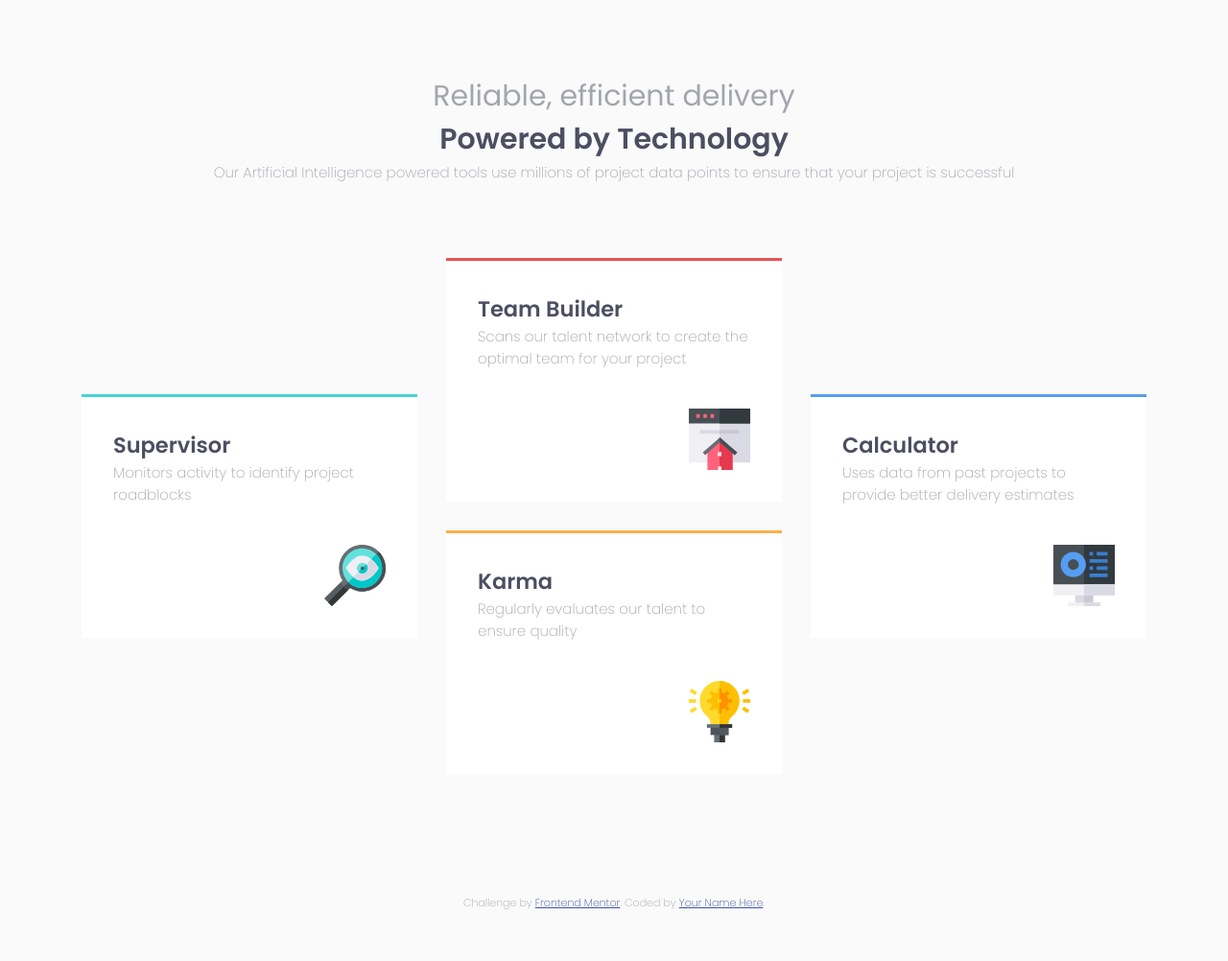
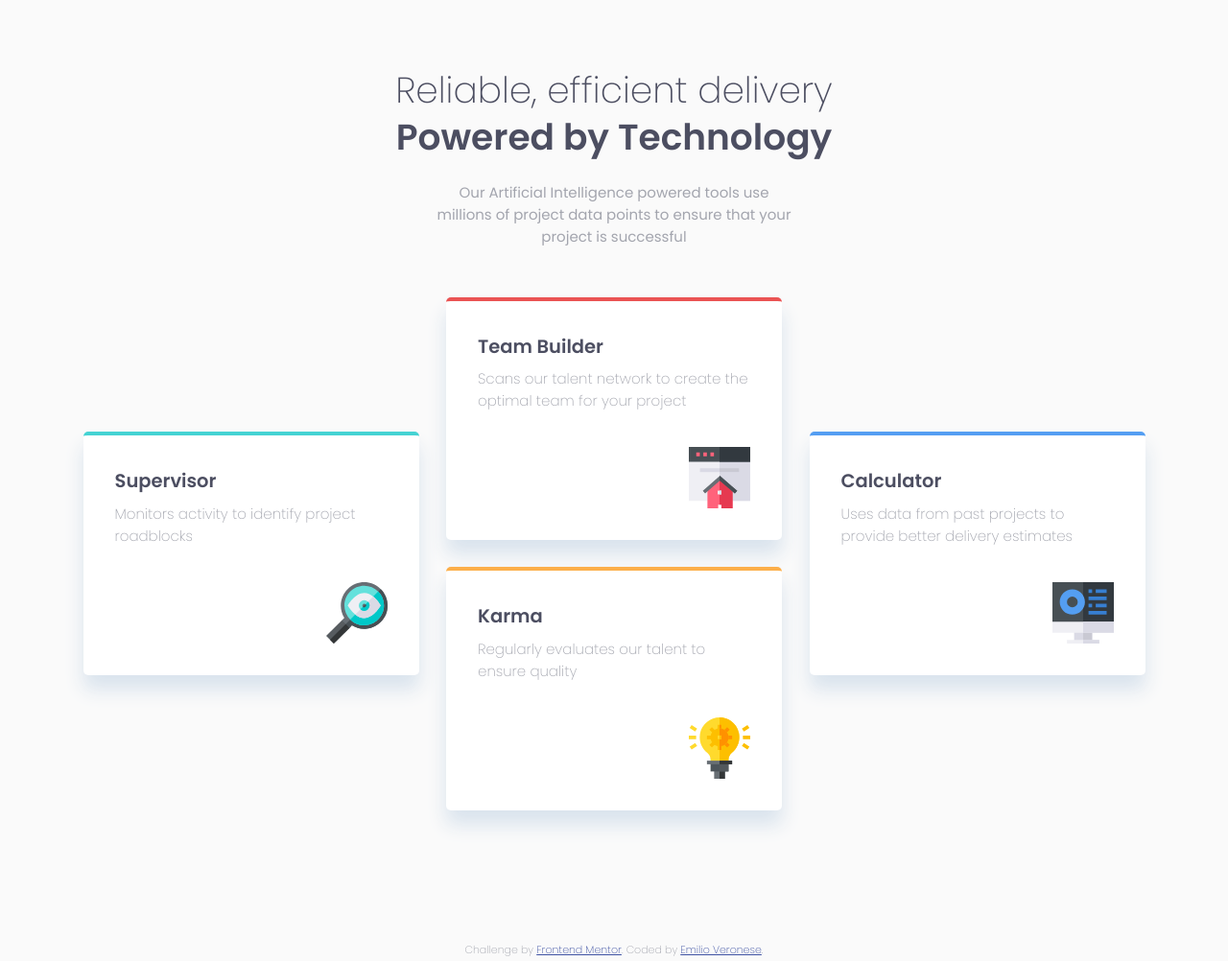
Before and after one commit to E1000o/FM7-four-card-feature-section-master, a plain HTML site: page index.html in a window 1280 px wide. Shown: the whole page at 96% size. Drawn offline with Linux system fonts and the light colour scheme.

Commit message:
complete desktop version

```diff
--- a/css/styles.css
+++ b/css/styles.css
@@ -21,6 +21,8 @@ html {
                          "footer";
     justify-items: center;
     align-items: center;
+    row-gap: 0.8em;
+    padding-top: 2em;
 }
 
 .header {
@@ -33,9 +35,23 @@ h1, h2 {
     font-weight: 600;
 }
 
+h1 {
+    line-height: 1.3;
+    margin-bottom: 0.7em;
+}
+
 .top-heading {
+    font-weight: 200;
+    font-size: 2.5rem;
+}
+
+.bottom-heading {
+    font-size: 2.5rem;
+}
+
+.header p {
+    padding: 0 30em;
     font-weight: 400;
-    color: hsl(229, 6%, 66%);
 }
 
 .inner-container {
@@ -47,7 +63,7 @@ h1, h2 {
                          "supervisor karma calculator";
     justify-items: center;
     align-items: center;
-    gap: 2em;
+    gap: 1.9em;
 
 }
 
@@ -56,10 +72,17 @@ h1, h2 {
     padding: 2.2em;
     max-width: 350px;
     position: relative;
+    box-shadow: 0px 15px 20px rgb(217 227 237);
+    border-radius: 5px;
+}
+
+.inner-container h2 {
+    font-size: 1.3rem;
+    margin-bottom: 0.4em;
 }
 
 .inner-container section p {
-    margin-bottom: 7em;
+    margin-bottom: 6.7em;
 }
 
 .inner-container img {
@@ -70,22 +93,22 @@ h1, h2 {
 
 .supervisor {
     grid-area: supervisor;
-    border-top: 3px solid hsl(180, 62%, 55%);
+    border-top: 4px solid hsl(180, 62%, 55%);
 }
 
 .team-builder {
     grid-area: team-builder;
-    border-top: 3px solid hsl(0, 78%, 62%);
+    border-top: 4px solid hsl(0, 78%, 62%);
 }
 
 .calculator {
     grid-area: calculator;
-    border-top: 3px solid hsl(212, 86%, 64%);
+    border-top: 4px solid hsl(212, 86%, 64%);
 }
 
 .karma {
     grid-area: karma;
-    border-top: 3px solid hsl(34, 97%, 64%);
+    border-top: 4px solid hsl(34, 97%, 64%);
 }
 
 footer {
--- a/index.html
+++ b/index.html
@@ -57,7 +57,7 @@
   <footer>
     <p class="attribution">
       Challenge by <a href="https://www.frontendmentor.io?ref=challenge" target="_blank">Frontend Mentor</a>.
-      Coded by <a href="#">Your Name Here</a>.
+      Coded by <a href="https://www.frontendmentor.io/profile/E1000o" target="_blank">Emilio Veronese</a>.
     </p>
   </footer>
 </body>
```
